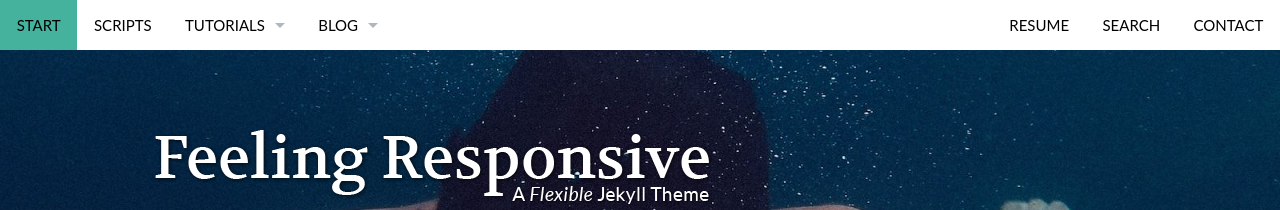
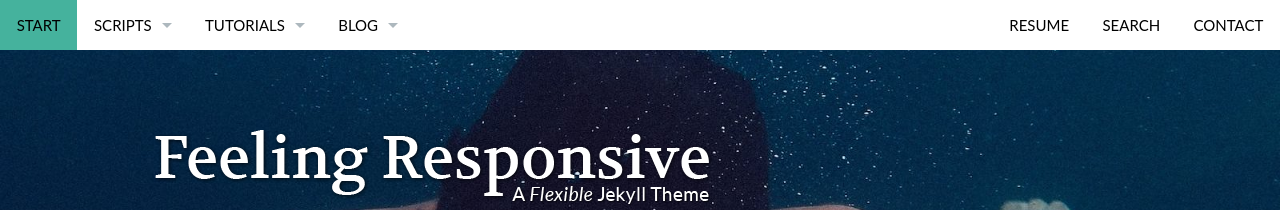
Before and after one commit to mixedmarketingartist/mixedmarketingartist.github.io, a Jekyll site: the page built from index.md, in a window 1280 px wide. Shown: the top 210 px of the page. Built offline with Jekyll 4.4.1, drawn with Linux system fonts in a browser that asks for light colours; some of the changed text lies outside the part shown.

Commit message:
update site folders

```diff
--- a/_data/navigation.yml
+++ b/_data/navigation.yml
@@ -5,31 +5,24 @@
 - title: Scripts
   url: "/scripts/"
   side: left
+  dropdown:
+  - title: "Adwords / PPC"
+    url: "/scripts/ppc/"
+  - title: "SEO"
+    url: "/scripts/seo/"
+  - title: "Social Media"
+    url: "/scripts/socia-media/"
 
 - title: "Tutorials"
   url: "/tutorials/"
   side: left
   dropdown:
-  - title: "Grid & Colors"
-    url: "/design/grid/"
-  - title: "Typography"
-    url: "/design/typography/"
-  - title: "Page/Post"
-    url: "/design/page/"
-  - title: "Post-Left-Sidebar"
-    url: "/design/post-left-sidebar/"
-  - title: "Post-Right-Sidebar"
-    url: "/design/post-right-sidebar/"
-  - title: "Page Full-Width"
-    url: "/design/page-fullwidth/"
-  - title: "Blog-Page"
-    url: "/blog/"
-  - title: "Video"
-    url: "/design/video/"
-  - title: "Gallery"
-    url: "/design/gallery/"
-  - title: "Portfolio"
-    url: "/design/portfolio/"
+  - title: "PPC Optimization"
+    url: "/tutorials/optimization/"
+  - title: "Adwords Scripts"
+    url: "/tutorials/adwords/"
+  - title: "Ruby"
+    url: "/tutorials/ruby/"
 
 - title: Resume
   url: "/resume/"
```
